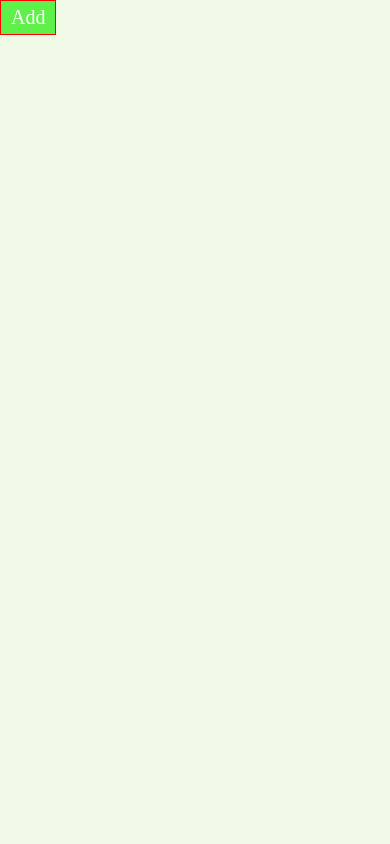
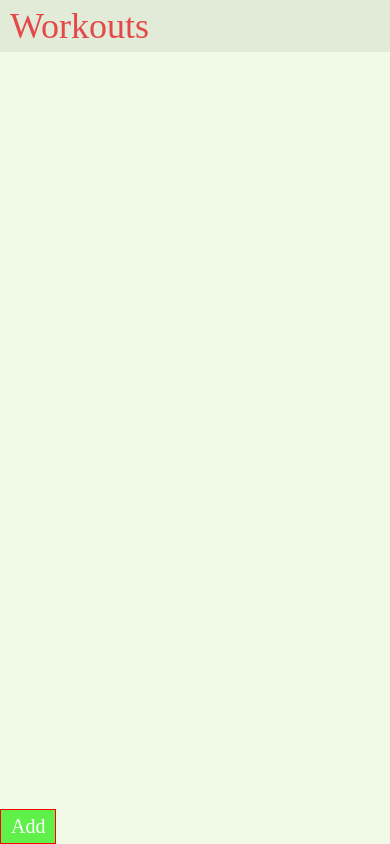
Before and after one commit to FBGFi/WorkoutScheduling, a React Native app: screen / in a window 390 px wide. Built offline with nearby package versions, Linux system fonts and the light colour scheme.

Commit message:
fix layout

```diff
--- a/src/components/Card/CardList.tsx
+++ b/src/components/Card/CardList.tsx
@@ -28,9 +28,10 @@ export const CardList: React.FC<CardListProps> = ({
   const [cancelWasPressed, setCancelWasPressed] = React.useState(false);
 
   return (
-    <ReactNative.View
+    <ReactNative.ScrollView
       style={{
         marginBottom: -Dimensions.border_width * ((cards.length || 1) - 1),
+        flex: 1,
       }}>
       {cards.map((card, index) => (
         <SwipableCard
@@ -51,6 +52,6 @@ export const CardList: React.FC<CardListProps> = ({
           {renderContent && renderContent(card)}
         </SwipableCard>
       ))}
-    </ReactNative.View>
+    </ReactNative.ScrollView>
   );
 };
--- a/src/components/CustomModal/CustomModal.tsx
+++ b/src/components/CustomModal/CustomModal.tsx
@@ -13,17 +13,13 @@ const customModalStyles = ReactNative.StyleSheet.create({
     width: screenWidth,
     marginLeft: screenWidth,
   },
-  header: {
-    flexDirection: "row",
-    backgroundColor: Colors.secondary_background,
-    paddingVertical: Dimensions.whitespace_small,
-    paddingHorizontal: Dimensions.whitespace_medium,
-  },
   title: {
     ...CommonStyles.title,
     flex: 1,
   },
-  contentContainer: {},
+  contentContainer: {
+    flex: 1,
+  },
 });
 
 interface CustomModalProps extends React.PropsWithChildren {
@@ -104,12 +100,13 @@ export const CustomModal: React.FC<CustomModalProps> = ({
         onLayout={() => scrollToView()}
         onScrollEndDrag={onScrollEnd}
         onMomentumScrollEnd={() => {}}
+        style={{ flex: 1 }}
         contentContainerStyle={{
           width: screenWidth * 2,
         }}>
         <ReactNative.View style={customModalStyles.wrapper}>
           {/* --- Header start --- */}
-          <ReactNative.View style={customModalStyles.header}>
+          <ReactNative.View style={CommonStyles.header}>
             <ReactNative.Text style={customModalStyles.title}>
               {title}
             </ReactNative.Text>
@@ -118,7 +115,6 @@ export const CustomModal: React.FC<CustomModalProps> = ({
             </ReactNative.TouchableOpacity>
           </ReactNative.View>
           {/* --- Header end --- */}
-
           {/* --- Container start --- */}
           <ReactNative.View style={customModalStyles.contentContainer}>
             {children}
--- a/src/styles/commonStyles.tsx
+++ b/src/styles/commonStyles.tsx
@@ -4,6 +4,12 @@ import Dimensions from "./dimensions";
 import Fonts from "./fonts";
 
 export const CommonStyles = ReactNative.StyleSheet.create({
+  header: {
+    flexDirection: "row",
+    backgroundColor: Colors.secondary_background,
+    paddingVertical: Dimensions.whitespace_small,
+    paddingHorizontal: Dimensions.whitespace_medium,
+  },
   title: {
     color: Colors.secondary,
     fontSize: Dimensions.font_large,
--- a/src/views/WorkoutSchedulesView/WorkOutSchedulesView.tsx
+++ b/src/views/WorkoutSchedulesView/WorkOutSchedulesView.tsx
@@ -3,10 +3,10 @@ import ReactNative from "react-native";
 import { CardList } from "@components/Card/CardList";
 import { useStore } from "@store/store";
 import { CustomModal } from "@components/CustomModal/CustomModal";
-import { Workout } from "@utils/types";
 import { InputModal } from "@components/CustomModal/InputModal";
 import { InputData } from "@components/Input/types";
 import { Button } from "@components/Button/Button";
+import CommonStyles from "@styles/commonStyles";
 
 interface WorkoutInput extends InputData {
   value: string;
@@ -80,6 +80,12 @@ const WorkOutScheduleView: React.FC<WorkOutScheduleViewProps> = ({
   );
 };
 
+const workOutSchedulesViewStyles = ReactNative.StyleSheet.create({
+  title: {
+    ...CommonStyles.title,
+  },
+});
+
 interface WorkOutSchedulesViewProps {}
 
 export const WorkOutSchedulesView: React.FC<
@@ -105,10 +111,15 @@ export const WorkOutSchedulesView: React.FC<
   };
 
   return (
-    <ReactNative.View>
+    <ReactNative.View style={{ flex: 1 }}>
       <>
         {inputModal}
         {workoutModal}
+        <ReactNative.View style={CommonStyles.header}>
+          <ReactNative.Text style={workOutSchedulesViewStyles.title}>
+            Workouts
+          </ReactNative.Text>
+        </ReactNative.View>
         <CardList
           cards={state.workOuts}
           swipeDirection="right"
```
